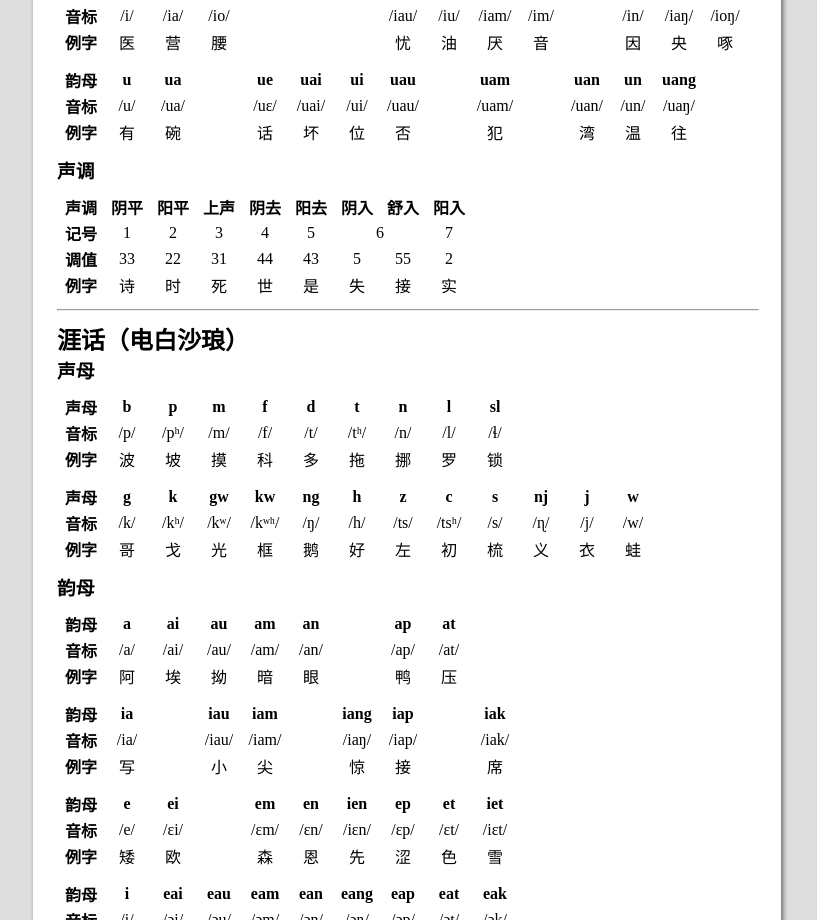
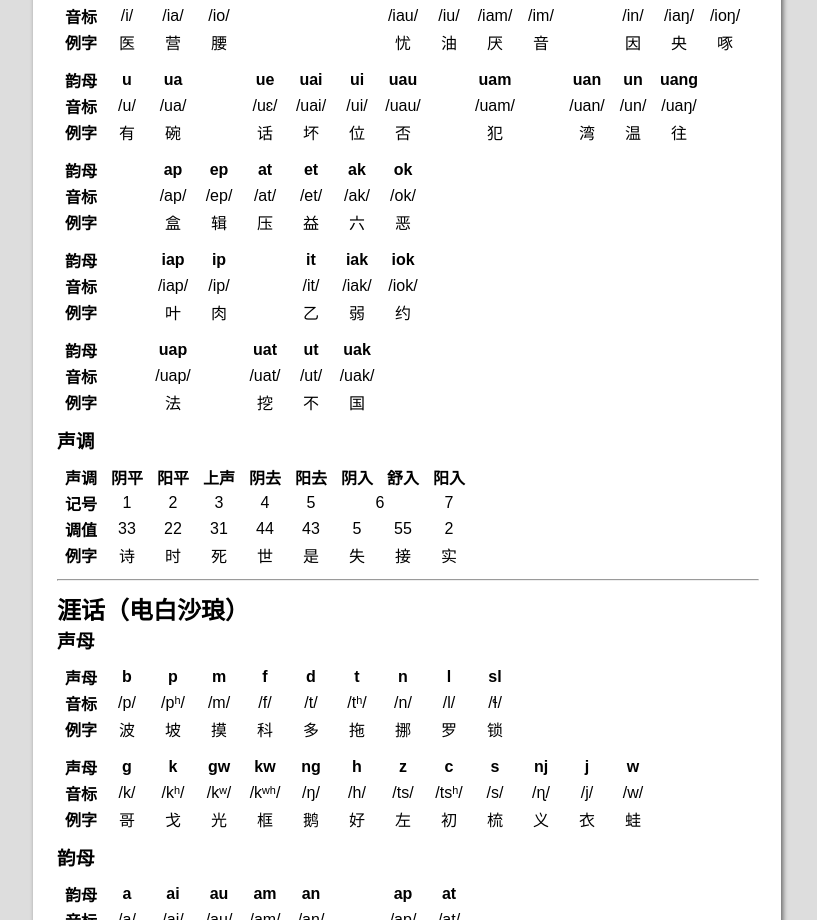
Before and after one commit to estemomento/trialect, a Vue app in the folder frontend/: page /pinyin in a window 1280 px wide. Shown: the part 920-1840 px from the top of the page, without its empty margins (233-1050 px from the left). Built offline with nearby package versions, Linux system fonts and the light colour scheme; a web font is replaced by a local one.

Commit message:
Change fonts

```diff
--- a/frontend/config/index.js
+++ b/frontend/config/index.js
@@ -27,7 +27,7 @@ module.exports = {
   },
   dev: {
     env: require('./dev.env'),
-    port: process.env.PORT || 80,
+    port: process.env.PORT || 8080,
     autoOpenBrowser: false,
     assetsSubDirectory: 'static',
     assetsPublicPath: '/',
--- a/frontend/index.html
+++ b/frontend/index.html
@@ -1,10 +1,13 @@
 <!DOCTYPE html>
 <html>
+
 <head>
   <meta charset="utf-8">
   <title>Trialect</title>
 </head>
+
 <body>
   <div id="app"></div>
 </body>
+
 </html>
--- a/frontend/src/App.vue
+++ b/frontend/src/App.vue
@@ -20,10 +20,20 @@ export default {
 </script>
 
 <style lang="scss">
+@font-face {
+      font-family: 'sourcesans';
+      src: url('//at.alicdn.com/t/webfont_gedgcbhu64a0dx6r.eot');
+      /* IE9*/
+      src: url('//at.alicdn.com/t/webfont_gedgcbhu64a0dx6r.eot?#iefix') format('embedded-opentype'), /* IE6-IE8 */
+      url('//at.alicdn.com/t/webfont_gedgcbhu64a0dx6r.woff') format('woff'), /* chrome、firefox */
+      url('//at.alicdn.com/t/webfont_gedgcbhu64a0dx6r.ttf') format('truetype'), /* chrome、firefox、opera、Safari, Android, iOS 4.2+*/
+      url('//at.alicdn.com/t/webfont_gedgcbhu64a0dx6r.svg#思源黑体-普通') format('svg');
+      /* iOS 4.1- */
+}
+
 * {
   margin: 0;
   padding: 0;
-  font-family: "Inziu Roboto SC";
 }
 
 ::-webkit-scrollbar {
@@ -31,7 +41,7 @@ export default {
 }
 
 #app {
-  font-family: sans-serif;
+  font-family: "sourcesans", sans-serif;
   -webkit-font-smoothing: antialiased;
   -moz-osx-font-smoothing: grayscale;
 }
--- a/frontend/src/components/elements/card.vue
+++ b/frontend/src/components/elements/card.vue
@@ -44,14 +44,13 @@ export default {
   }
 
   h3 {
-    font-family: "Source Han Serif CN", serif;
-    margin: 5px 10px;
+    margin: 10px;
   }
 
   p {
     display: inline-block;
     height: 50px;
-    margin: 10px;
+    margin: 5px 10px;
     font-size: 13px;
   }
 
--- a/frontend/src/components/elements/paper.vue
+++ b/frontend/src/components/elements/paper.vue
@@ -31,8 +31,8 @@ export default {
       padding: 24px;
       border-radius: 5px;
 
-      h1, h2, h3 {
-        font-family: "Source Han Serif CN", serif;
+      h1 {
+        font-family: "KaiTi", serif;
       }
 
       hr {
--- a/frontend/src/components/pages/about.vue
+++ b/frontend/src/components/pages/about.vue
@@ -7,7 +7,13 @@
           <span>{{ item.content }}</span>
         </p>
       </div>
-      <hr/>
+      <hr>
+      <div class="about-mid">
+        <p><strong>特别鸣谢：</strong></p>
+        <p>戴由武先生、戴汉辉先生、李健教授——提供方言语料</p>
+        <p>小翠——提供沙琅话读音</p>
+      </div>
+      <hr>
       <div class="about-bottom">
         <div class="left">
           <h2>联系方式</h2>
@@ -34,7 +40,7 @@
         <div class="right">
           <h2>赞助本站</h2>
           <p>欢迎赞助服务器钱，所有花销都会公布到GitHub上面：）</p>
-          <div></div>
+          <img src="http://trialect-oss.oss-cn-shenzhen.aliyuncs.com/sponsor.png"></img>
         </div>
       </div>
     </paper>
@@ -95,10 +101,9 @@ export default {
           flex-direction: column;
           justify-content: space-between;
 
-          div {
+          img {
             height: 150px;
             width: 150px;
-            background: #000;
           }
         }
       }
--- a/frontend/src/components/pages/index.vue
+++ b/frontend/src/components/pages/index.vue
@@ -71,7 +71,7 @@ export default {
 
       .big {
         font-size: 30px;
-        font-family: "Source Han Serif CN", serif;
+        font-family: "KaiTi", serif;
       }
 
       .small {
--- a/frontend/src/components/pages/pinyin.vue
+++ b/frontend/src/components/pages/pinyin.vue
@@ -322,6 +322,102 @@
           <td>湾</td>
           <td>温</td>
           <td>往</td>
+          <td></td>
+        </tr>
+      </table>
+      <table>
+        <tr>
+          <th>韵母</th>
+          <td></td>
+          <th>ap</th>
+          <th>ep</th>
+          <th>at</th>
+          <th>et</th>
+          <th>ak</th>
+          <th>ok</th>
+        </tr>
+        <tr>
+          <th>音标</th>
+          <td></td>
+          <td>/ap/</td>
+          <td>/ep/</td>
+          <td>/at/</td>
+          <td>/et/</td>
+          <td>/ak/</td>
+          <td>/ok/</td>
+        </tr>
+        <tr>
+          <th>例字</th>
+          <td></td>
+          <td>盒</td>
+          <td>辑</td>
+          <td>压</td>
+          <td>益</td>
+          <td>六</td>
+          <td>恶</td>
+        </tr>
+      </table>
+      <table>
+        <tr>
+          <th>韵母</th>
+          <td></td>
+          <th>iap</th>
+          <th>ip</th>
+          <th></th>
+          <th>it</th>
+          <th>iak</th>
+          <th>iok</th>
+        </tr>
+        <tr>
+          <th>音标</th>
+          <td></td>
+          <td>/iap/</td>
+          <td>/ip/</td>
+          <td></td>
+          <td>/it/</td>
+          <td>/iak/</td>
+          <td>/iok/</td>
+        </tr>
+        <tr>
+          <th>例字</th>
+          <td></td>
+          <td>叶</td>
+          <td>肉</td>
+          <td></td>
+          <td>乙</td>
+          <td>弱</td>
+          <td>约</td>
+        </tr>
+      </table>
+      <table>
+        <tr>
+          <th>韵母</th>
+          <td></td>
+          <th>uap</th>
+          <th></th>
+          <th>uat</th>
+          <th>ut</th>
+          <th>uak</th>
+          <th></th>
+        </tr>
+        <tr>
+          <th>音标</th>
+          <td></td>
+          <td>/uap/</td>
+          <td></td>
+          <td>/uat/</td>
+          <td>/ut/</td>
+          <td>/uak/</td>
+          <td></td>
+        </tr>
+        <tr>
+          <th>例字</th>
+          <td></td>
+          <td>法</td>
+          <td></td>
+          <td>挖</td>
+          <td>不</td>
+          <td>国</td>
           <td></td>
         </tr>
       </table>
--- a/frontend/src/components/pages/resource.vue
+++ b/frontend/src/components/pages/resource.vue
@@ -2,6 +2,7 @@
   <div class="resource">
     <paper title="资源">
       <strong>所有资源来源网络。本站仅提供索引，并不表示本站拥有资源的版权，请使用者自觉遵守版权规定。</strong>
+      <p><a href="http://pan.baidu.com/s/1qYBNTEG">百度云下载</a>，密码：f8fs</p>
     </paper>
   </div>
 </template>
```
Also changed, not shown: frontend/src/components/cust.vue (deleted, +0 -43 lines). Lines whose indentation alone changed are shown as unchanged.
